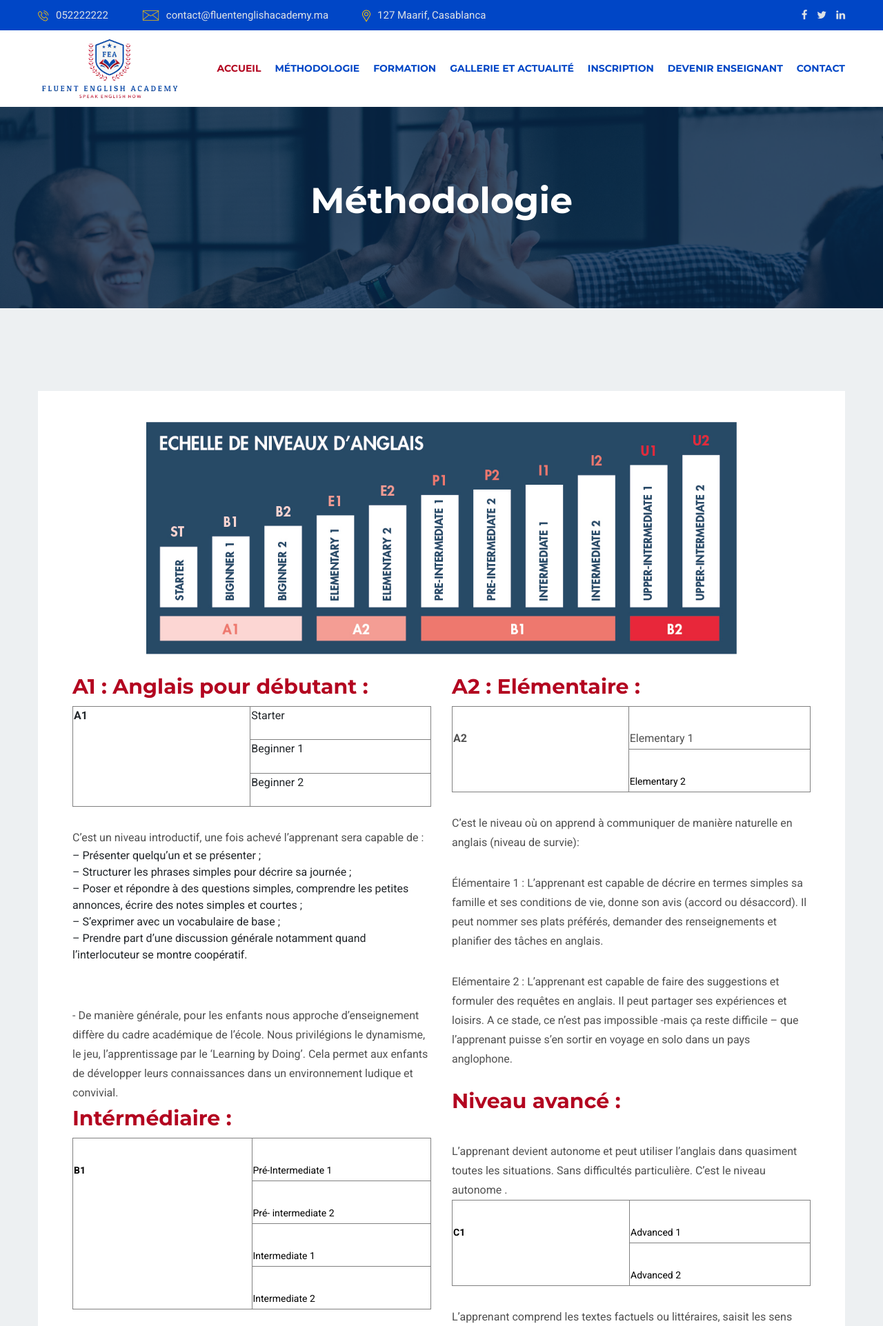
After one commit to brahimimari/english, a PHP site: page /methodologie.php in a window 1280 px wide. The commit adds this page. Shown: the top 1923 px of the page at 69% size. Run offline with PHP 8.4, Linux system fonts and the light colour scheme; some libraries are stand-ins or nearby versions.

Commit message:
page methologies

```diff
--- /dev/null
+++ b/methodologie.php
@@ -0,0 +1,326 @@
+<!doctype html>
+<html lang="en">
+
+<head>
+
+    <!--====== Required meta tags ======-->
+    <meta charset="utf-8">
+    <meta http-equiv="x-ua-compatible" content="ie=edge">
+    <meta name="description" content="">
+    <meta name="viewport" content="width=device-width, initial-scale=1, shrink-to-fit=no">
+
+    <!--====== Title ======-->
+    <title></title>
+
+    <!--====== Slick css ======-->
+    <link rel="stylesheet" href="css/slick.css">
+
+    <!--====== Animate css ======-->
+    <link rel="stylesheet" href="css/animate.css">
+
+    <!--====== Nice Select css ======-->
+    <link rel="stylesheet" href="css/nice-select.css">
+
+    <!--====== Nice Number css ======-->
+    <link rel="stylesheet" href="css/jquery.nice-number.min.css">
+
+    <!--====== Magnific Popup css ======-->
+    <link rel="stylesheet" href="css/magnific-popup.css">
+
+    <!--====== Bootstrap css ======-->
+    <link rel="stylesheet" href="css/bootstrap.min.css">
+
+    <!--====== Fontawesome css ======-->
+    <link rel="stylesheet" href="css/font-awesome.min.css">
+
+    <!--====== Default css ======-->
+    <link rel="stylesheet" href="css/default.css">
+
+    <!--====== Style css ======-->
+    <link rel="stylesheet" href="css/style.css">
+
+    <!--====== Responsive css ======-->
+    <link rel="stylesheet" href="css/responsive.css">
+
+
+</head>
+
+<body>
+
+    <!--====== PRELOADER PART START ======-->
+
+
+
+    <!--====== PRELOADER PART START ======-->
+
+    <!--====== HEADER PART START ======-->
+	   <?php include('pages/header.php'); ?>
+
+    <!--====== HEADER PART ENDS ======-->
+
+    <!--====== SEARCH BOX PART START ======-->
+
+    <!--====== SEARCH BOX PART ENDS ======-->
+
+    <!--====== PAGE BANNER PART START ======-->
+
+    <section id="page-banner" class="pt-105 pb-110 bg_cover" data-overlay="8" style="background-image: url(images/page-banner-1.jpg)">
+        <div class="container">
+            <div class="row">
+                <div class="col-lg-12">
+                    <div class="page-banner-cont">
+                        <h2 style="text-align: center !important;">Méthodologie</h2>
+                    </div> <!-- page banner cont -->
+                </div>
+            </div> <!-- row -->
+        </div> <!-- container -->
+    </section>
+
+    <!--====== PAGE BANNER PART ENDS ======-->
+
+    <!--====== EVENTS PART START ======-->
+
+    <section id="event-singel" class="pt-120 pb-120 gray-bg">
+        <div class="container">
+            <div class="events-area">
+				<center><img src="images/level.jpg" width="80%" /></center>
+				<br />
+                <div class="row">
+                    <div class="col-lg-6">
+                        <div class="events-left">
+                            <h3 style="color: #b30520;">A1 : Anglais pour débutant :</h3>
+							<table border="1" width="100%">
+								<tbody>
+									<tr><td rowspan="3" width="284"><strong>A1</strong>
+									<p><strong>&nbsp;</strong></p>
+									<p><span style="color: #000000;"></span></p>
+									</td><td width="284">Starter&nbsp;</td></tr>
+									<tr><td width="284">Beginner 1</td></tr>
+									<tr><td width="284">Beginner 2</td></tr>
+								</tbody>
+							</table>
+							<p>
+								C’est un niveau introductif, une fois achevé l’apprenant sera capable de :
+								<ul>
+								<li>– Présenter quelqu’un et se présenter ;</li>
+
+								<li>– Structurer les phrases simples pour décrire sa journée ;</li>
+
+								<li>– Poser et répondre à des questions simples, comprendre les petites annonces, écrire des notes simples et courtes ;</li>
+
+								<li>– S’exprimer avec un vocabulaire de base ;</li>
+
+								<li>– Prendre part d’une discussion générale notamment quand l’interlocuteur se montre coopératif.</li>
+								</ul>
+							</p>
+							<p>
+								-	De manière générale, pour les enfants nous approche d’enseignement diffère du cadre académique de l’école. Nous privilégions le dynamisme, le jeu, l’apprentissage par le ‘Learning by Doing’. Cela permet aux enfants de développer leurs connaissances dans un environnement ludique et convivial.
+							</p>
+
+
+							<h3 style="color: #b30520;">Intérmédiaire  :</h3>
+
+							<table border="1" width="100%">
+
+							<tbody>
+							<tr><td rowspan="4"><p><span style="color: #000000;"><strong>B1</strong></span></p>
+							</td><td width="50%"><p><span style="color: #000000;">Pré-Intermediate 1</span></p></td></tr>
+							<tr><td width="50%"><p><span style="color: #000000;">Pré- intermediate 2</span></p></td></tr>
+							<tr><td width="50%"><p><span style="color: #000000;">Intermediate 1</span></p></td></tr>
+							<tr><td width="50%"><p><span style="color: #000000;">Intermediate 2</span></p></td></tr>
+							</tbody></table>
+
+							<p style="color:red">
+							IELTS 4-5<br />
+
+							TOEIC 400-500<br />
+
+							TOEFEL iBT 40-60<br />
+
+							CAMBRIDGE ESOL : PET<br />
+
+							</p>
+							<p>
+							C’est le niveau seuil, le début de l’autonomie.<br />
+
+							A l’issue du niveau intermédiaire (B1), l’apprenant peut discuter de ses domaines immédiats de priorité, à savoir son travail, ses études ou ses loisirs. Il est en mesure de se débrouiller en cas de besoin lors de ses  voyages. L’apprenant peut parler aisément de sujets qui lui sont familiers, et exprime avec confiance une expérience vécue ou un évènement.
+							</p>
+							<p>
+							Il peut également écrire des textes simples et cohérents
+							</p>
+							<p>
+							<strong> Pré- Intermédiaire 1 :</strong> L’apprenant peut raconter des souvenirs d’enfance en anglais, exprimer ses émotions, sentiments et attitudes.
+							</p>
+							<p>
+							<strong>Pré-Intermédiaire 2 :</strong> L’apprenant peut donner des conseils, décrire des personnes, des lieux, des événements et aussi donner son opinion sur l’actualité.  Les sujets traitants de l’environnement ou la politique par exemple deviennent relativement plus compréhensibles.
+							</p>
+							<p>
+							<strong> Intermédiaire 1 :</strong> L’apprenant est capable d’aborder, mener et clôturer une conversation en anglais. Il peut présenter ses idées, parler d’un changement climatique, phénomènes naturels et tendances. Il peut lire des annonces, exprimer un regret ou un enchantement en anglais.
+							</p>
+							<p>
+							<strong>Intermédiaire 2 : </strong>L’apprenant peut donner son avis à propos d’un film ou un programme TV, parler d’une maladie ou d’un souci de santé, formuler ses loisirs et donner des détails sur sa vie professionnelle .A ce niveau, parler de son entourage, de sa routine journalière et de ses activités ne pose plus de problème.
+							</p>
+
+
+							<table border="1" width="100%">
+								<tbody>
+									<tr><td rowspan="2" width="50%"><p><span style="color: #000000;"><strong>B2</strong></span></p></td>
+									<td width="284"><p><span style="color: #000000;">Upper intermediate1</span></p></td></tr>
+									<tr><td width="284"><p><span style="color: #000000;">Upper Intermediate 2</span></p></td></tr>
+								</tbody>
+							</table>
+
+							<p>
+							C’est le niveau avancé ou indépendant
+							</p>
+							<p>
+							<strong>Upper intermédiaire 1 :</strong> L’apprenant comprend facilement le contenu d’une conférence, exprime ses émotions, souhaits et plans. Il peut partager ses expériences de manière précise, cela devient possible de mener avec spontanéité une conversation, exprimer ses pensées et faire des déclarations claires.
+							</p>
+							<p>
+							<strong>Upper intermédiaire 2 :</strong> Cela devient aisé de discuter de sujets spécifiques comme la finance par exemple. L’apprenant peut transmettre ses croyances, questionnements et doutes. Il maitrise ses reflexes, dévoile ses intérêts, exprime une empathie ou une surprise. Il peut également diversifier son vocabulaire.
+							</p>
+
+                        </div> <!-- events left -->
+                    </div>
+                    <div class="col-lg-6">
+                        <div class="events-left">
+						<h3 style="color: #b30520;">A2 : Elémentaire :</h3>
+							<table border="1" width="100%">
+							<tbody>
+							<tr>
+								<td rowspan="2" width="284"><p><strong>A2</strong>
+								</p>
+								</td>
+								<td width="284">
+								<p>Elementary 1</p>
+								</td>
+							</tr>
+							<tr>
+								<td width="284"><p>
+								<span style="color: #000000;">Elementary 2</span></p>
+								</td>
+							</tr>
+							</tbody>
+							</table>
+
+							<p>
+								C’est le niveau où on apprend à communiquer de manière naturelle en anglais (niveau de survie):
+							</p>
+ 							<p>
+								Élémentaire 1 : L’apprenant est capable de décrire en termes simples sa famille et ses conditions de vie, donne son avis (accord ou désaccord). Il peut nommer ses plats préférés, demander des renseignements et planifier des tâches en anglais.
+							</p>
+ 							<p>
+								Elémentaire 2 : L’apprenant est capable de faire des suggestions et formuler des requêtes en anglais. Il peut partager ses expériences et loisirs. A ce stade, ce n’est pas impossible  -mais ça reste difficile – que l’apprenant puisse s’en sortir en voyage en solo dans un pays anglophone.
+
+
+							</p>
+					&nbsp;
+	<h3 style="color: #b30520;">Niveau avancé :</h3>
+							<p>
+							L’apprenant devient autonome et peut utiliser l’anglais dans quasiment toutes les situations. Sans difficultés particulière. C’est le niveau autonome .
+							</p>
+
+							<table border="1" width="100%">
+							<tbody><tr><td rowspan="2" width="284"><p><span style="color: #000000;"><strong>C1</strong></span></p></td><td width="284"><p><span style="color: #000000;">Advanced 1</span></p></td></tr><tr><td width="284"><p><span style="color: #000000;">Advanced 2</span></p></td></tr></tbody></table>
+
+							<p>
+							L’apprenant comprend les textes factuels ou littéraires, saisit les sens propre et figuré. Il peut parler en anglais couramment et correctement, exprimer ses idées sans difficulté. Il utilise la langue confortablement en milieu social, professionnel ou académique.
+							</p>
+ 							<p>
+							Il est capable d’utiliser des phrases bien structurées en situations compliquées
+							</p>
+ 							<p>
+							Sur les sujets  complexes, scientifiques par exemple,  en manifestant son contrôle d’outils d’articulation et de cohésion du discours.
+							</p>
+ 							<p>
+							Les voyages ne posent plus de problèmes et une expatriation peut être envisagée.
+							</p>
+ 							<p style="color:red">
+							Presque même niveau qu’un natif :
+							</p>
+
+							<table border="1" width="100%">
+							<tbody><tr><td rowspan="2" width="284"><p><span style="color: #000000;"><strong>C1+</strong></span></p></td><td width="284"><p><span style="color: #000000;">Master&nbsp; 1</span></p></td></tr><tr><td width="284"><p><span style="color: #000000;">Master 2</span></p></td></tr></tbody></table>
+							<p>
+							L’apprenant comprend presque la totalité de ce qu’il lit et entend sans effort. Saisi les métaphores et expressions indirectes. L’apprenant peut synthétiser des articles provenant de différentes sources facilement et correctement. Il est capable d’utiliser l’anglais dans un contexte académique ou professionnel délicatement et efficacement ;
+							</p>
+ 							<p>
+							L’apprenant emploie en menant une réunion ou en faisant une présentation, des structures avancées et expressions idiomatiques de façon juste et précise, presque de la même façon qu’un natif.
+
+
+							</p>
+
+					   </div>
+                    </div>
+                </div> <!-- row -->
+            </div> <!-- events-area -->
+        </div> <!-- container -->
+    </section>
+
+    <!--====== EVENTS PART ENDS ======-->
+
+    <!--====== FOOTER PART START ======-->
+
+ 	<?php include('pages/footer.php'); ?>
+
+    <!--====== FOOTER PART ENDS ======-->
+
+    <!--====== BACK TO TP PART START ======-->
+
+    <a href="#" class="back-to-top"><i class="fa fa-angle-up"></i></a>
+
+    <!--====== BACK TO TP PART ENDS ======-->
+
+
+
+
+
+
+
+
+    <!--====== jquery js ======-->
+    <script src="js/vendor/modernizr-3.6.0.min.js"></script>
+    <script src="js/vendor/jquery-1.12.4.min.js"></script>
+
+    <!--====== Bootstrap js ======-->
+    <script src="js/bootstrap.min.js"></script>
+
+    <!--====== Slick js ======-->
+    <script src="js/slick.min.js"></script>
+
+    <!--====== Magnific Popup js ======-->
+    <script src="js/jquery.magnific-popup.min.js"></script>
+
+    <!--====== Counter Up js ======-->
+    <script src="js/waypoints.min.js"></script>
+    <script src="js/jquery.counterup.min.js"></script>
+
+    <!--====== Nice Select js ======-->
+    <script src="js/jquery.nice-select.min.js"></script>
+
+    <!--====== Nice Number js ======-->
+    <script src="js/jquery.nice-number.min.js"></script>
+
+    <!--====== Count Down js ======-->
+    <script src="js/jquery.countdown.min.js"></script>
+
+    <!--====== Validator js ======-->
+    <script src="js/validator.min.js"></script>
+
+    <!--====== Ajax Contact js ======-->
+    <script src="js/ajax-contact.js"></script>
+
+    <!--====== Main js ======-->
+    <script src="js/main.js"></script>
+
+    <!--====== Map js ======-->
+    <script src="https://maps.googleapis.com/maps/api/js?key=AIzaSyDC3Ip9iVC0nIxC6V14CKLQ1HZNF_65qEQ"></script>
+    <script src="js/map-script.js"></script>
+<style>
+table td, table td * {
+    vertical-align: top !important;
+}
+</style>
+</body>
+
+</html>
--- a/pages/footer.php
+++ b/pages/footer.php
@@ -20,7 +20,7 @@
                                 <h6>Formations</h6>
                             </div>
                             <ul>
-                                <li><a href="anglais-pour-enfants.php"><i class="fa fa-angle-right"></i>Anglais pour infant</a></li>
+                                <li><a href="anglais-pour-enfants.php"><i class="fa fa-angle-right"></i>Anglais pour enfants</a></li>
                                 <li><a href="anglais-pour-adultes.php"><i class="fa fa-angle-right"></i>Anglais pour adultes</a></li>
                                 <li><a href="anglais-pour-Professionnel.php"><i class="fa fa-angle-right"></i>Anglais pour professionnels</a></li>
                                  <li><a href="inscription.php"><i class="fa fa-angle-right"></i>Inscription</a></li>
--- a/pages/header.php
+++ b/pages/header.php
@@ -46,7 +46,7 @@
                                         <a class="active" href="index.php">Accueil</a>
                                     </li>
                                     <li class="nav-item">
-                                        <a href="#">Méthodologie</a>
+                                        <a href="methodologie.php">Méthodologie</a>
                                     </li>
                                     <li class="nav-item">
                                         <a href="#">Formation</a>
```
Also changed, not shown: images/level.jpg (added).
